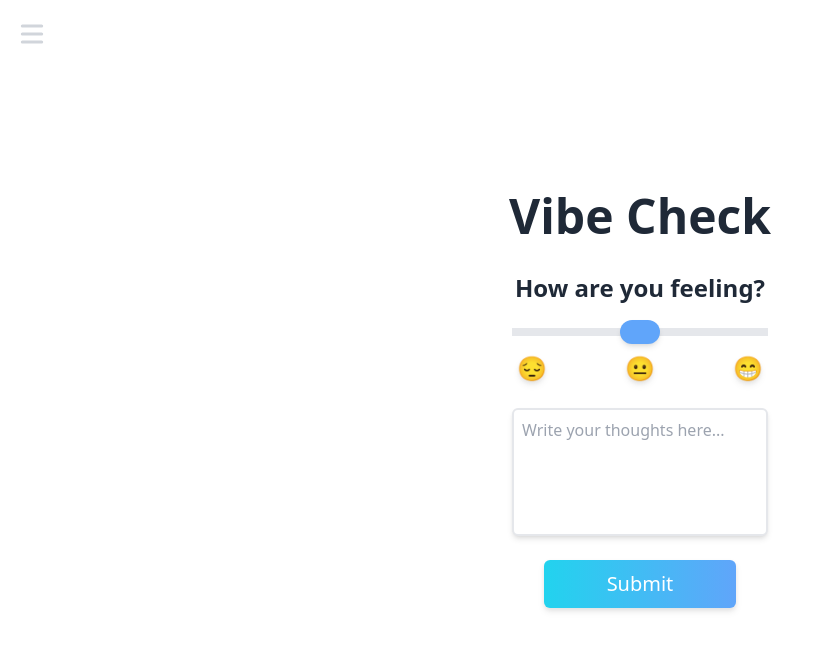
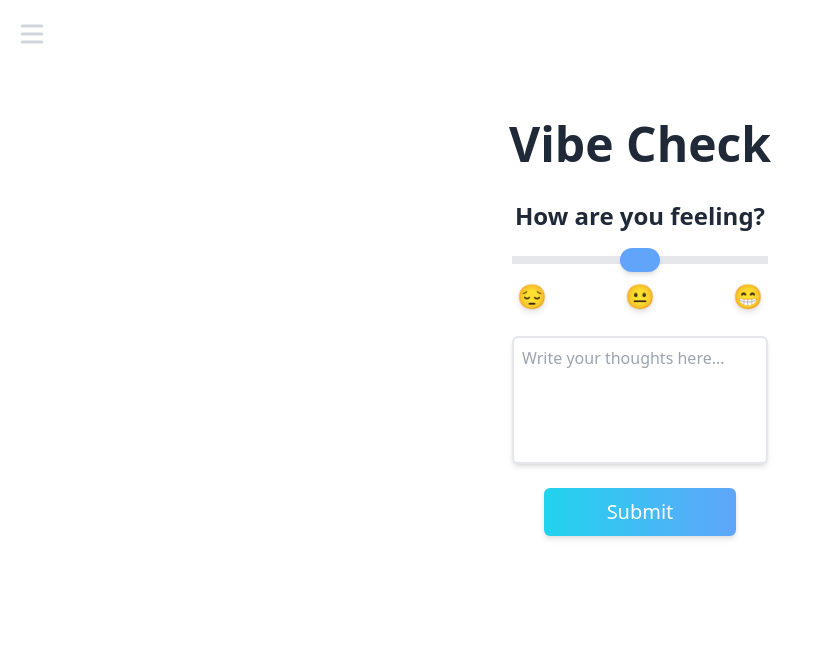
Before and after one commit to kphan32/vibes, a Next.js app: page /vibe_check in a window 1280 px wide. Shown: the top 650 px of the page, without its empty margins (0-813 px from the left). Built offline with nearby package versions, Linux system fonts and the light colour scheme.

Commit message:
Allow for scrollable form

```diff
--- a/src/screens/VibeCheckPage/components/VibeCheck/index.tsx
+++ b/src/screens/VibeCheckPage/components/VibeCheck/index.tsx
@@ -65,7 +65,9 @@ const VibeCheckForm: FC<VibeCheckFormProps> = ({ setSubmitted }) => {
   const { addVibeCheck } = useVibeChecks();
 
   return (
-    <div className="flex justify-center w-full">
+    <div className="flex flex-col w-full h-full">
+      <p className="text-5xl font-bold pb-8">Vibe Check</p>
+
       <Formik
         initialValues={{
           timestamp: new Date(),
--- a/src/screens/VibeCheckPage/index.tsx
+++ b/src/screens/VibeCheckPage/index.tsx
@@ -8,17 +8,16 @@ const VibeCheckPage: NextPage = () => {
   const { submitted, setSubmitted } = useVibeCheckPage();
 
   return (
-    <div className="w-screen h-screen flex flex-col justify-center items-center">
+    <div>
       <div
         className={clsx(
-          "flex flex-col justify-center items-center space-y-8 px-4 text-center transition-all duration-250",
+          "w-screen h-screen pt-[15vh] text-center transition-all duration-250",
           {
             "opacity-100": !submitted,
             "opacity-0 pointer-events-none": submitted,
           }
         )}
       >
-        <p className="text-5xl font-bold">Vibe Check</p>
         <VibeCheckForm setSubmitted={setSubmitted} />
       </div>
       <Done submitted={submitted} />
```
